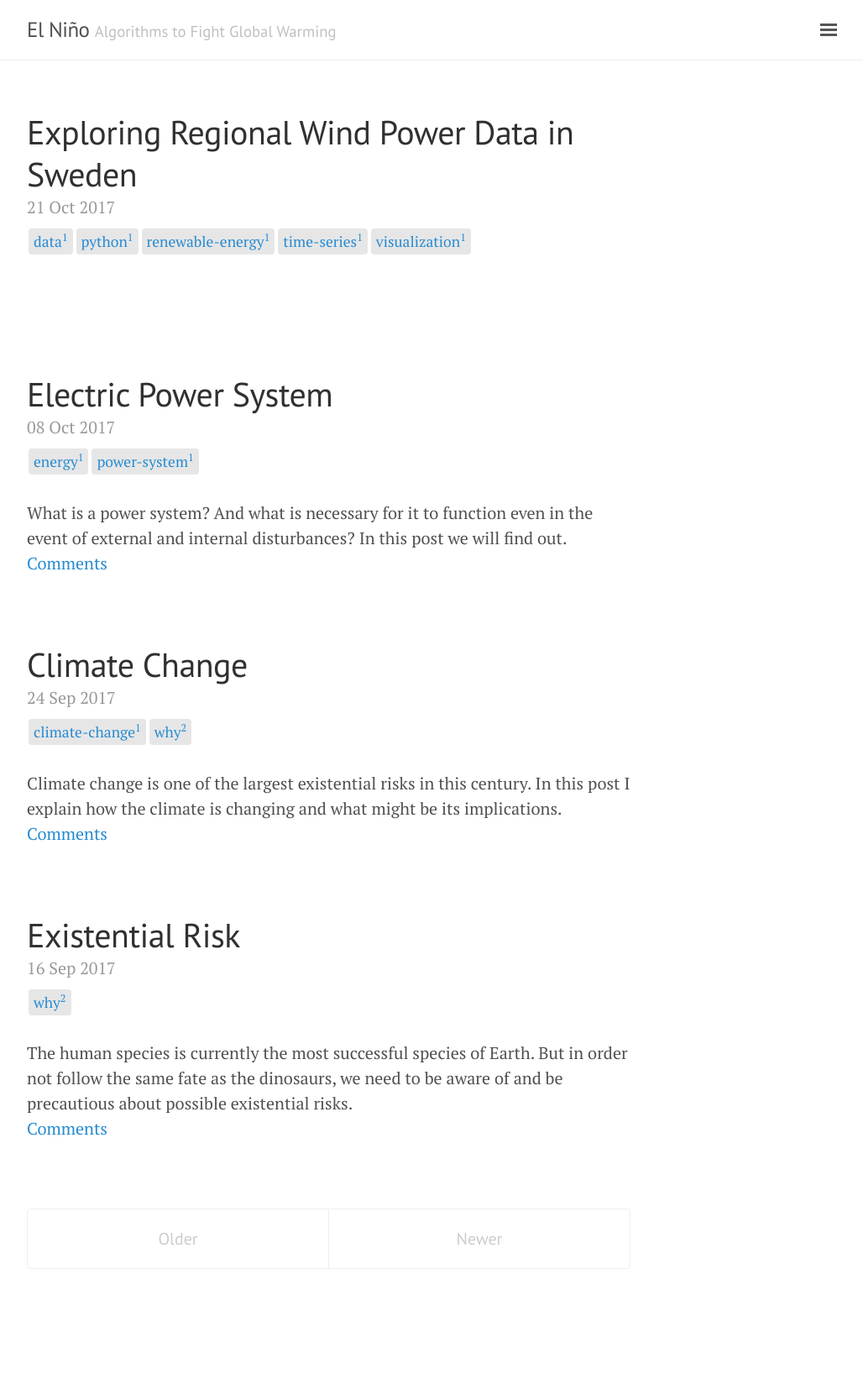
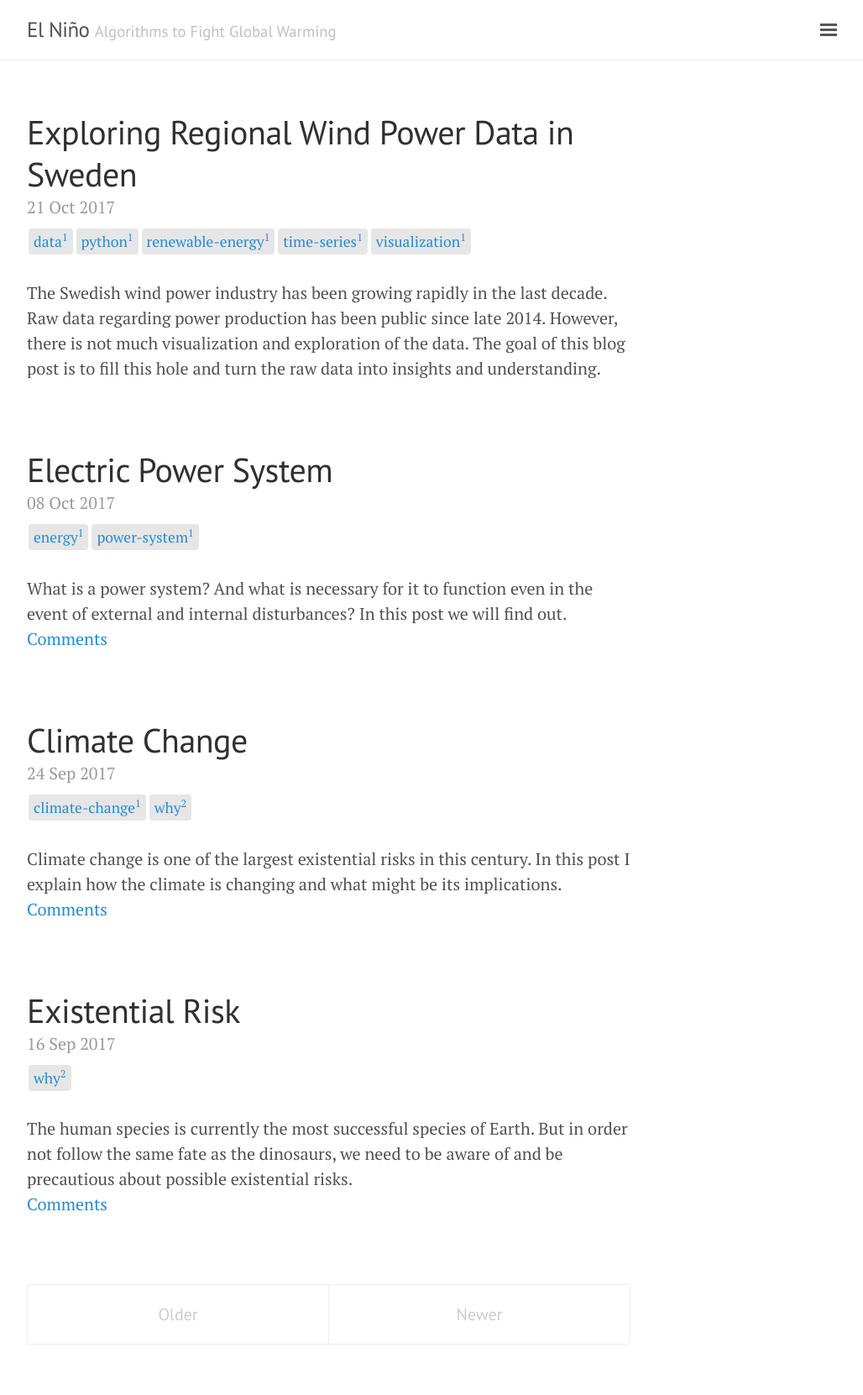
Before and after one commit to sebaheg/sebaheg.github.io, a Jekyll site: the page built from index.html, in a window 1280 px wide. Shown: the whole page at 84% size, without its empty margins (248-1276 px from the left). Built offline with Jekyll 4.4.1, drawn with Linux system fonts in a browser that asks for light colours; the list of posts is cut into pages by our own code; comment, search, counter and statistics services are not loaded; before the commit the page ends 1571 px from its top, so only the background shows below that.

Commit message:
Added post description.

```diff
--- a/_posts/2017-10-21-Exploring-Regional-Windpower-Data-in-Sweden.md
+++ b/_posts/2017-10-21-Exploring-Regional-Windpower-Data-in-Sweden.md
@@ -2,6 +2,7 @@
 layout: post
 title: Exploring Regional Wind Power Data in Sweden
 tags: [data, python, renewable-energy, time-series, visualization]
+description: The Swedish wind power industry has been growing rapidly in the last decade. Raw data regarding power production has been public since late 2014. However, there is not much visualization and exploration of the data. The goal of this blog post is to fill this hole and turn the raw data into insights and understanding.
 plotly: true
 live: true
 ---
```
